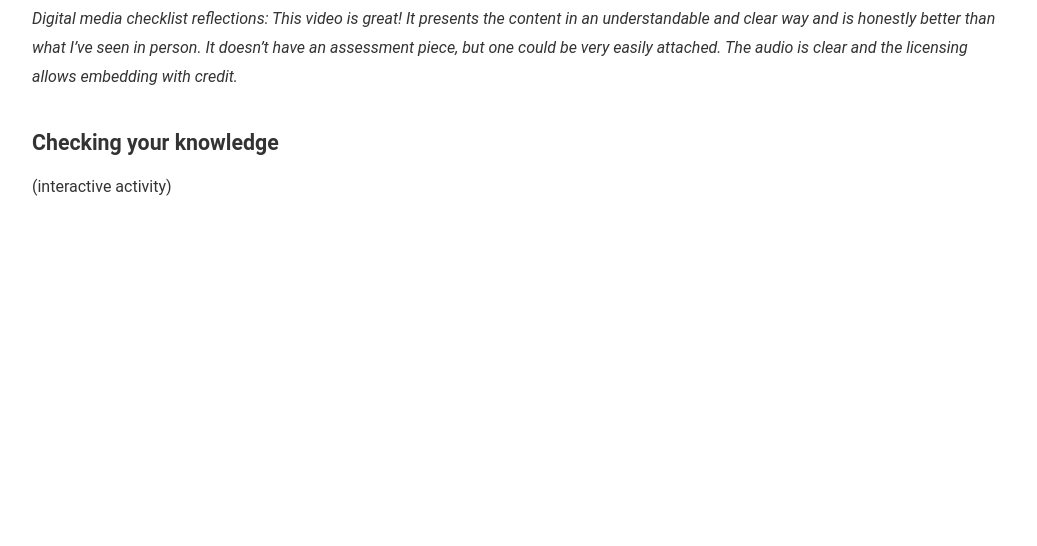
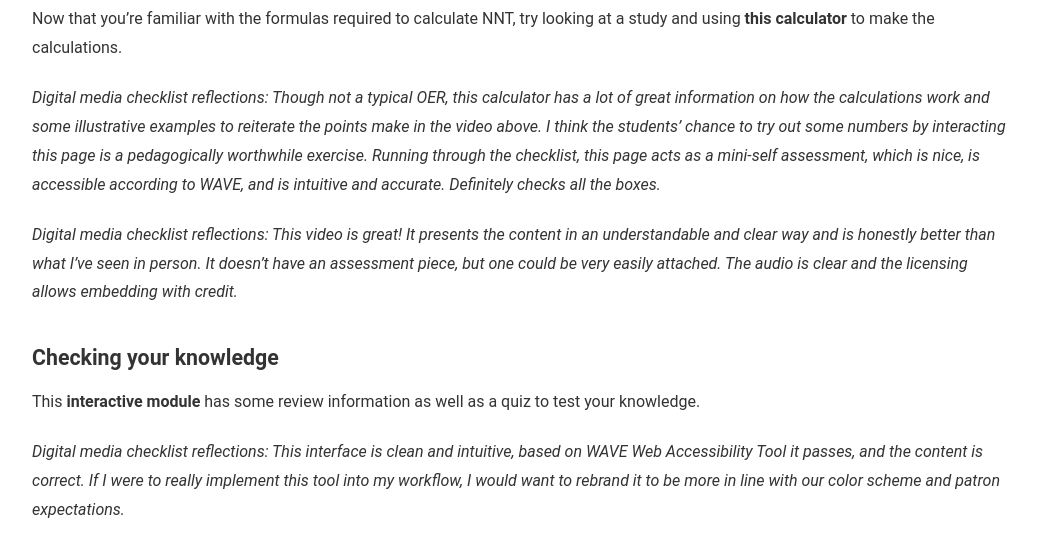
Before and after one commit to caitlinmeyer/idt-portfolio, a Jekyll site: the page built from 300x/signature.md, in a window 1280 px wide and 900 px high, scrolled down 4253 px, cut to the strip 354-900 px from the top of the window. Shown: the whole strip, without its empty margins (118-1155 px from the left). Built offline with Jekyll 4.4.1, drawn with Linux system fonts in a browser that asks for light colours; before the commit the page ends 4830 px from its top, so only the background shows below that.

Commit message:
Update signature.md

```diff
--- a/300x/signature.md
+++ b/300x/signature.md
@@ -53,9 +53,15 @@ Next, you'll collect information from the report to assess the validity of the s
 After you gather this information, it's time to calculate the number needed to treat. For easy to understand instructions on calculating experimental event rate, experimental control rate, absolute risk reduction, and, finally, number needed to treat, check out this great video from [Sketchy EBM](https://sketchyebm.com):
 <iframe width="560" height="315" src="https://www.youtube.com/embed/SdtNJeB2i60" frameborder="0" allow="accelerometer; autoplay; encrypted-media; gyroscope; picture-in-picture" allowfullscreen></iframe>
 
+Now that you're familiar with the formulas required to calculate NNT, try looking at a study and using [this calculator](https://clincalc.com/Stats/NNT.aspx) to make the calculations.
+
+*Digital media checklist reflections: Though not a typical OER, this calculator has a lot of great information on how the calculations work and some illustrative examples to reiterate the points make in the video above. I think the students' chance to try out some numbers by interacting this page is a pedagogically worthwhile exercise. Running through the checklist, this page acts as a mini-self assessment, which is nice, is accessible according to WAVE, and is intuitive and accurate. Definitely checks all the boxes.*
+
 *Digital media checklist reflections: This video is great! It presents the content in an understandable and clear way and is honestly better than what I've seen in person. It doesn't have an assessment piece, but one could be very easily attached. The audio is clear and the licensing allows embedding with credit.*
 
 
 
 ### Checking your knowledge
-(interactive activity)
+This [interactive module](https://rise.articulate.com/share/7fJwYn-q5Ed9IU8dLd54Q-BrwUqlrS3C) has some review information as well as a quiz to test your knowledge.
+
+*Digital media checklist reflections: This interface is clean and intuitive, based on WAVE Web Accessibility Tool it passes, and the content is correct. If I were to really implement this tool into my workflow, I would want to rebrand it to be more in line with our color scheme and patron expectations.*
```
